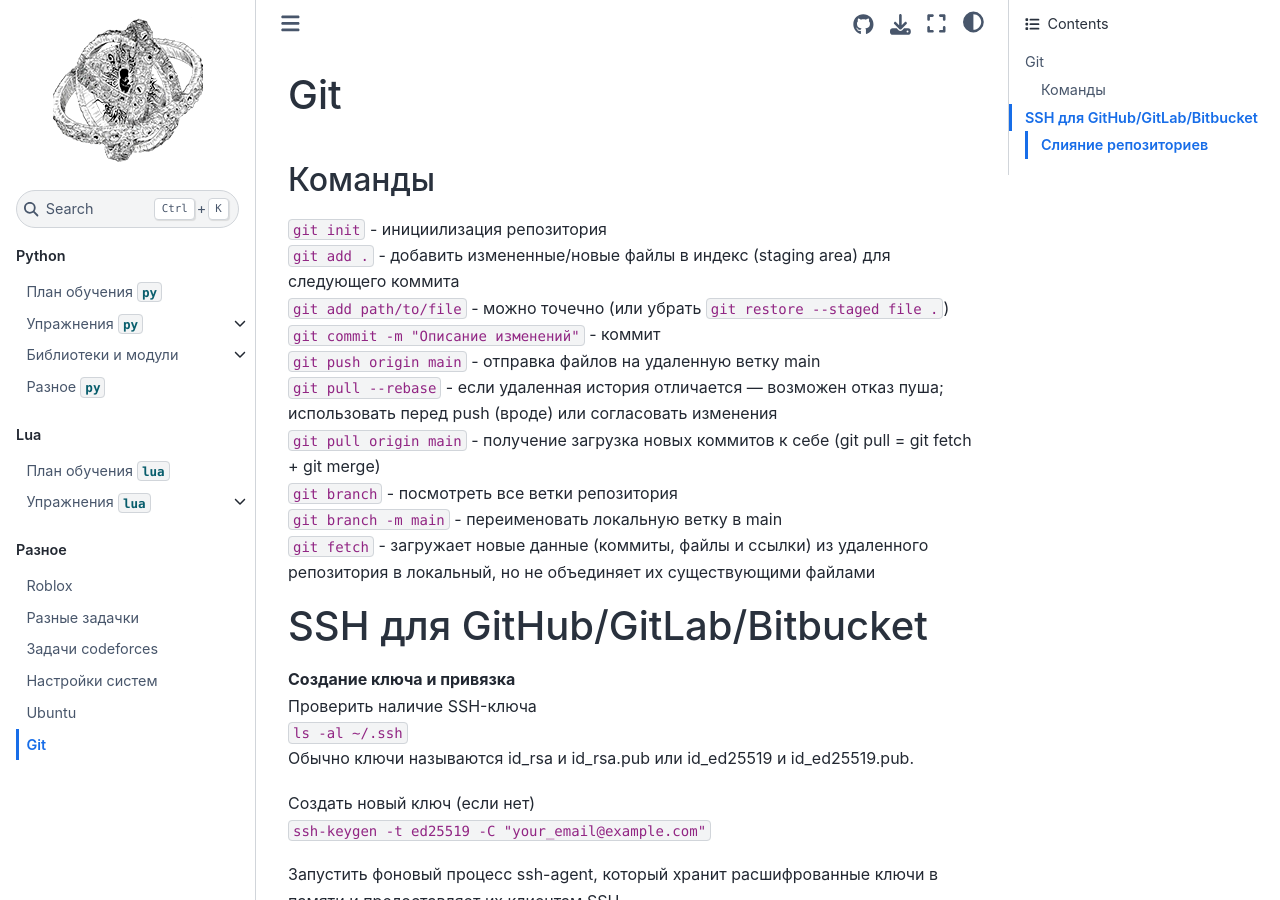
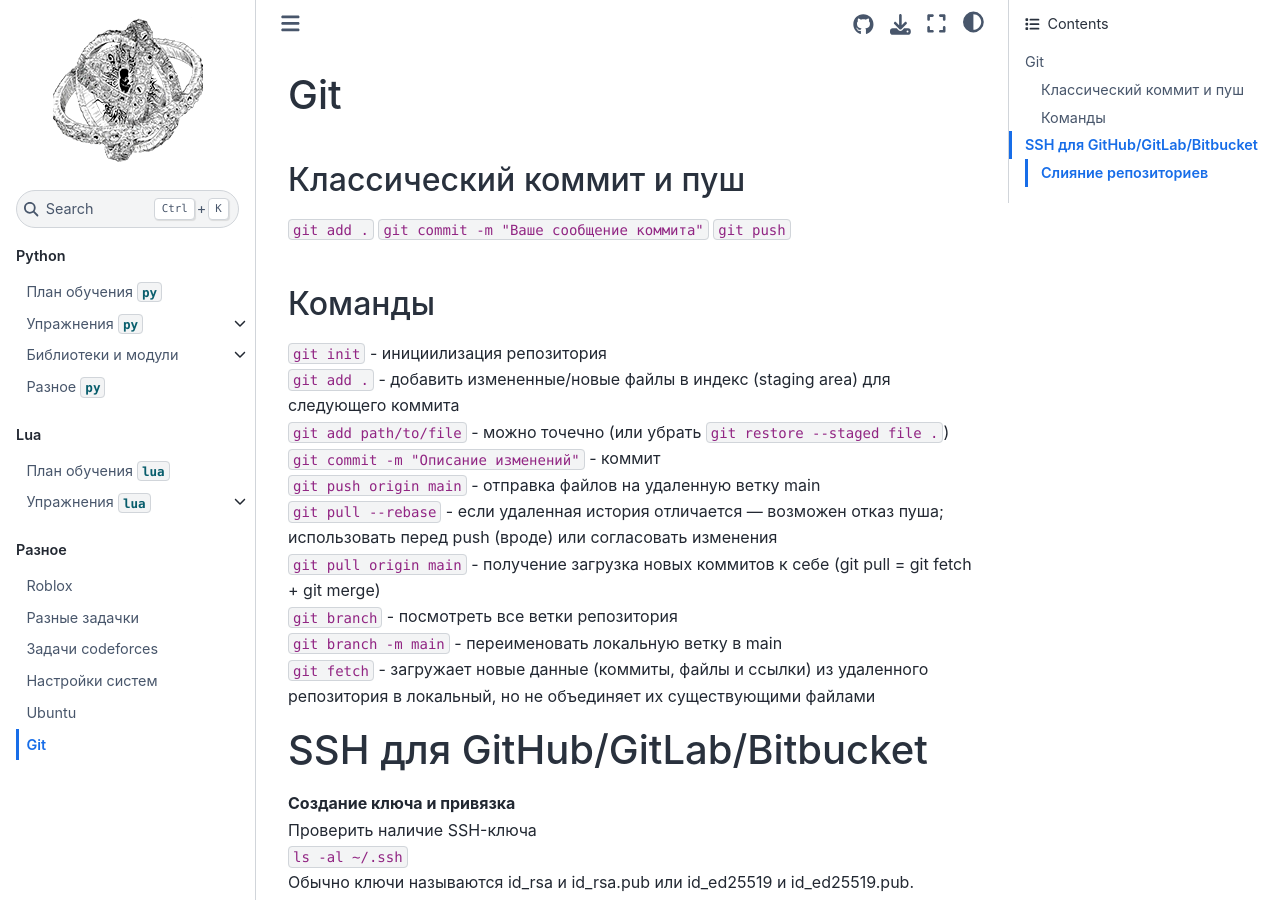
Before and after one commit to your-teach/faithpages, a Jupyter Book: the page built from Some/git.md, in a window 1280 px wide and 900 px high. Built offline with Jupyter Book 1.0.4 settings and Sphinx 7.4.7 and the Sphinx Book theme 1.1.4, drawn with Linux system fonts in a browser that asks for light colours.

Commit message:
git update

```diff
--- a/Some/git.md
+++ b/Some/git.md
@@ -1,4 +1,9 @@
 # Git
+
+## Классический коммит и пуш
+`git add .`
+`git commit -m "Ваше сообщение коммита"`
+`git push`
 
 ## Команды
 
```
